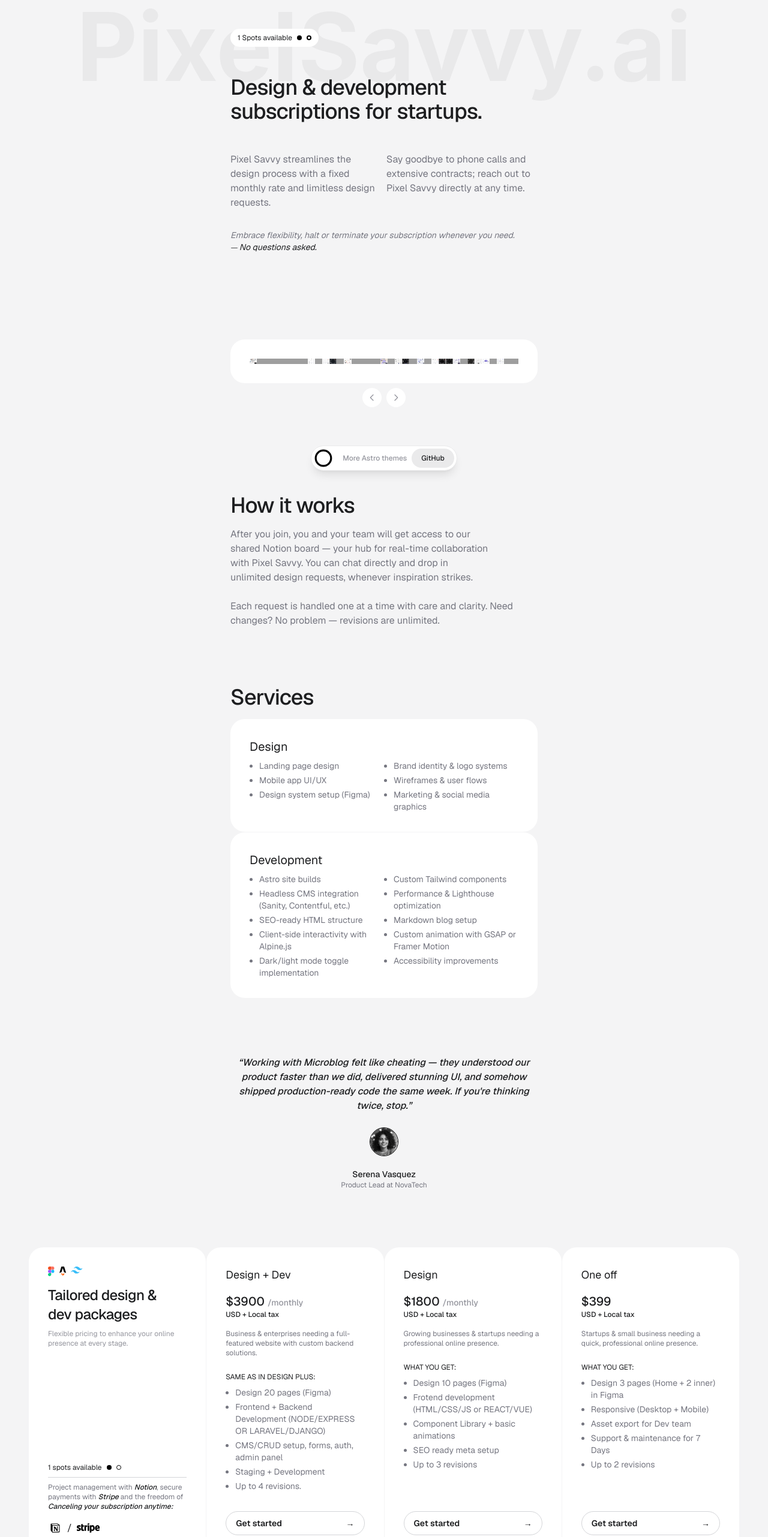
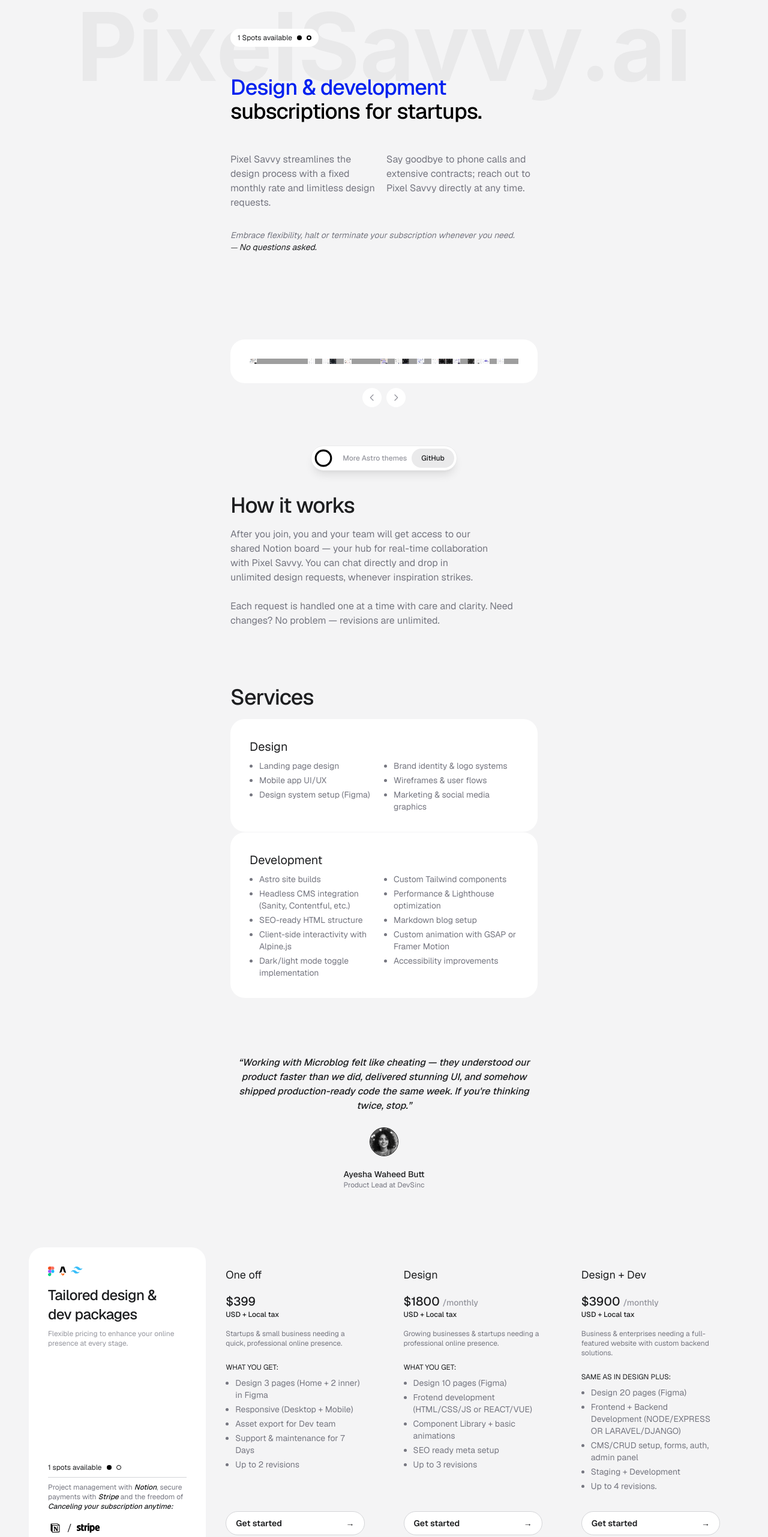
Before and after one commit to Yasir-Khan22/pixelSavvy, an Astro site: page / in a window 1280 px wide. Shown: the top 2563 px of the page at 60% size. Built offline with nearby package versions, Linux system fonts and the light colour scheme; Astro itself is replaced by a stand-in of ours; grey boxes are pictures that could not be loaded.

Commit message:
Update landing page content and pricing tiers
[x] Revised FAQ answers for brevity and clarity, updated hero section headline styling
[x] Updated testimonial name and company.

```diff
--- a/src/components/landing/Faq.astro
+++ b/src/components/landing/Faq.astro
@@ -3,7 +3,7 @@ const faqs = [
   {
     question: "Who runs the studio?",
     answer:
-      "My name is Faizan Baig, CEO of PixelSavvy. I also build products for myself. Learn more at https://www.linkedin.com/in/faizan-baig-31b17628b/",
+      "My name is Faizan Baig, CEO of PixelSavvy.",
   },
   {
     question: "How do we communicate and manage the project?",
@@ -16,19 +16,9 @@ const faqs = [
       "Expect the initial concept within 2–3 days. For larger projects, timelines may extend up to 4 weeks. Revisions are unlimited until you're satisfied.",
   },
   {
-    question: "Why do you only have two spots?",
-    answer:
-      "To ensure high-quality results and focused attention, minimal only takes on two projects at a time. This allows for timely and dedicated work.",
-  },
-  {
     question: "What if I don’t like the design?",
     answer:
-      "Your satisfaction is the priority. That’s why Pixel Savvy offers unlimited design requests and revisions.",
-  },
-  {
-    question: "Are there any refunds?",
-    answer:
-      "Due to the creative effort and research required, refunds aren't offered once work begins. However, if no work has started and the fit isn’t right after our initial discussion, you're eligible for a 100% refund.",
+      "Your satisfaction is the priority. That’s why Pixel Savvy offers complete client satisfaction.",
   },
 ];
 ---
--- a/src/components/landing/Hero.astro
+++ b/src/components/landing/Hero.astro
@@ -13,8 +13,8 @@ import BigLogo from "@/components/assets/BigLogo.astro";
         <div class="size-2 rounded-full bg-black border-2 border-black"></div>
         <div class="size-2 rounded-full border-black border-2"></div>
       </span>
-      <h1 class="text-4xl mt-12 tracking-tight text-base-900 text-balance font-medium">
-        Design & development subscriptions for startups.
+      <h1 class="text-4xl mt-12 tracking-tight text-balance font-medium">
+        <span class="text-[#0121ef] ">Design & development </span>subscriptions for startups.
       </h1>
     </div>
     <div
--- a/src/components/landing/Pricing.astro
+++ b/src/components/landing/Pricing.astro
@@ -8,19 +8,19 @@ import NotionLogo from "@/components/assets/NotionLogo.astro";
 
 const pricingTiers = [
   {
-    title: "Design + Dev",
-    price: "$3900",
-    note: "/monthly",
+   title: "One off",
+    price: "$399",
+    note: "",
     subnote: "USD + Local tax",
     description:
-      "Business & enterprises needing a full-featured website with custom backend solutions.",
-    highlight: "Same as in Design plus:",
-    features: [
-      " Design 20 pages (Figma)",
-      " Frontend + Backend Development (NODE/EXPRESS OR LARAVEL/DJANGO)",
-      "CMS/CRUD setup, forms, auth, admin panel",
-      " Staging + Development",
-      " Up to 4 revisions."
+      " Startups & small business needing a quick, professional online presence.",
+    highlight: "What you get:",
+     features: [
+      "Design 3 pages (Home + 2 inner) in Figma",
+      "Responsive (Desktop + Mobile)",
+      "Asset export for Dev team",
+      "Support & maintenance for 7 Days",
+      "Up to 2 revisions"
     ],
   },
   {
@@ -40,19 +40,19 @@ const pricingTiers = [
     ],
   },
   {
-    title: "One off",
-    price: "$399",
-    note: "",
+     title: "Design + Dev",
+    price: "$3900",
+    note: "/monthly",
     subnote: "USD + Local tax",
     description:
-      " Startups & small business needing a quick, professional online presence.",
-    highlight: "What you get:",
-     features: [
-      "Design 3 pages (Home + 2 inner) in Figma",
-      "Responsive (Desktop + Mobile)",
-      "Asset export for Dev team",
-      "Support & maintenance for 7 Days",
-      "Up to 2 revisions"
+      "Business & enterprises needing a full-featured website with custom backend solutions.",
+    highlight: "Same as in Design plus:",
+    features: [
+      " Design 20 pages (Figma)",
+      " Frontend + Backend Development (NODE/EXPRESS OR LARAVEL/DJANGO)",
+      "CMS/CRUD setup, forms, auth, admin panel",
+      " Staging + Development",
+      " Up to 4 revisions."
     ],
 
   },
@@ -65,7 +65,7 @@ const pricingTiers = [
       class="grid grid-cols-1 gap-px md:grid-cols-2 lg:grid-cols-3 xl:grid-cols-4"
     >
       <section
-        class="col-span-full lg:col-span-1 bg-white flex flex-col justify-between rounded-3xl h-full text-base-900 p-8"
+        class="col-span-full  lg:col-span-1 bg-white flex flex-col justify-between rounded-3xl h-full text-base-900 p-8"
       >
         <div>
           <div class="flex gap-2">
@@ -110,7 +110,7 @@ const pricingTiers = [
 
       {
         pricingTiers.map((tier) => (
-          <section class="bg-white flex flex-col justify-between rounded-3xl h-full text-base-900 p-8">
+          <section class="hover:bg-[linear-gradient(140deg,rgba(1,33,239,1)_0%,rgba(0,0,0,1)_100%)] transition-colors duration-900 ease-in-out flex flex-col justify-between rounded-3xl h-full text-base-900 p-8">
             <div>
               <div class="flex flex-col gap-2">
                 <h3 class="text-lg text-base-900">{tier.title}</h3>
@@ -210,7 +210,7 @@ const pricingTiers = [
           </p>
 
           <a
-            href="faizanaltafbaig@gmail.com"
+            href="mailto:faizanaltafbaig@gmail.com"
             class="text-sm text-base-900 hover:text-blue-500 mt-4 font-medium"
           >
             Book a call
--- a/src/components/landing/Testimonials.astro
+++ b/src/components/landing/Testimonials.astro
@@ -20,8 +20,8 @@ import Avatar from "@/images/customers/avatar.jpeg";
         class="size-12 rounded-full grayscale border"
       />
       <figcaption>
-        <h3 class="text-base-900 text-sm font-medium mt-2">Serena Vasquez</h3>
-        <p class="text-xs text-base-600">Product Lead at NovaTech</p>
+        <h3 class="text-base-900 text-sm font-medium mt-2">Ayesha Waheed Butt</h3>
+        <p class="text-xs text-base-600">Product Lead at DevSinc</p>
       </figcaption>
     </figure>
   </div>
```
Also changed, not shown: 1 other file.
